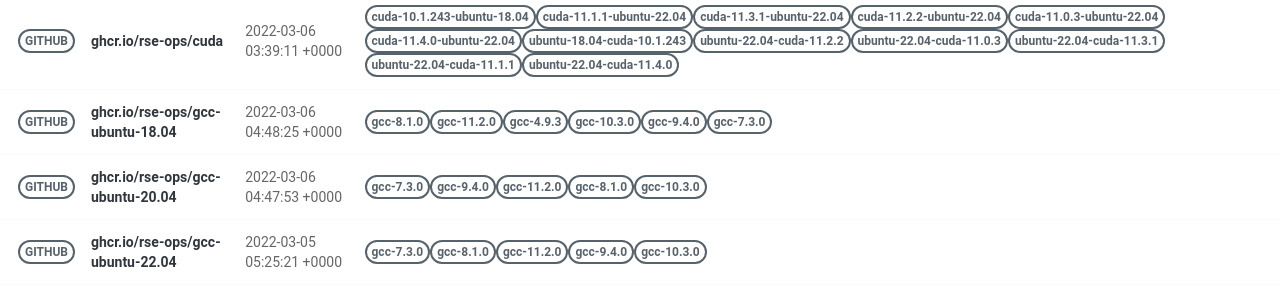
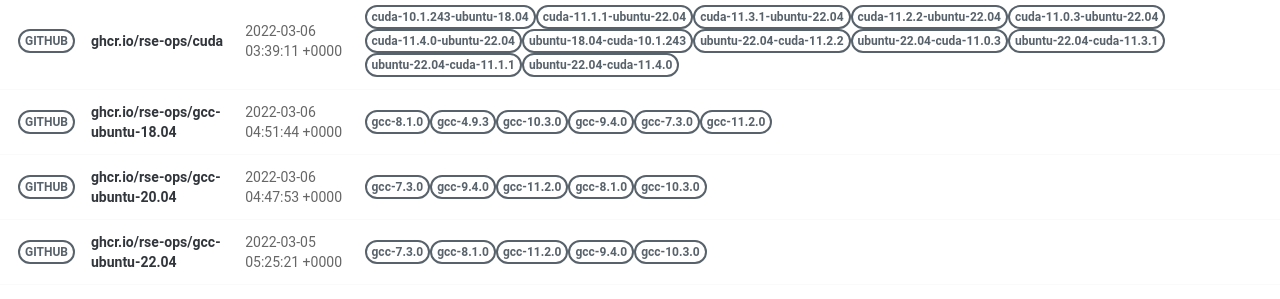
Before and after one commit to rse-ops/docker-images, a Jekyll site: the page built from pages/index.md, in a window 1280 px wide. Shown: the part 502-801 px from the top of the page. Built offline with Jekyll 4.4.1, drawn with Linux system fonts in a browser that asks for light colours; nearby versions of some CDN libraries.

Commit message:
Automated push to update library 2022-03-06

```diff
--- a/_library/ghcr.io-rse-ops-gcc-ubuntu-18.04.md
+++ b/_library/ghcr.io-rse-ops-gcc-ubuntu-18.04.md
@@ -1,7 +1,7 @@
 ---
 layout: container
 name: ghcr.io/rse-ops/gcc-ubuntu-18.04
-updated_at: 2022-03-06 04:48:25.052952
+updated_at: 2022-03-06 04:51:44.002108
 
 
 container_url: https://github.com/orgs/rse-ops/packages/container/package/gcc-ubuntu-18.04
```
Also changed, not shown: other parts of _library/ghcr.io-rse-ops-gcc-ubuntu-18.04.md (+3 -3 lines).
